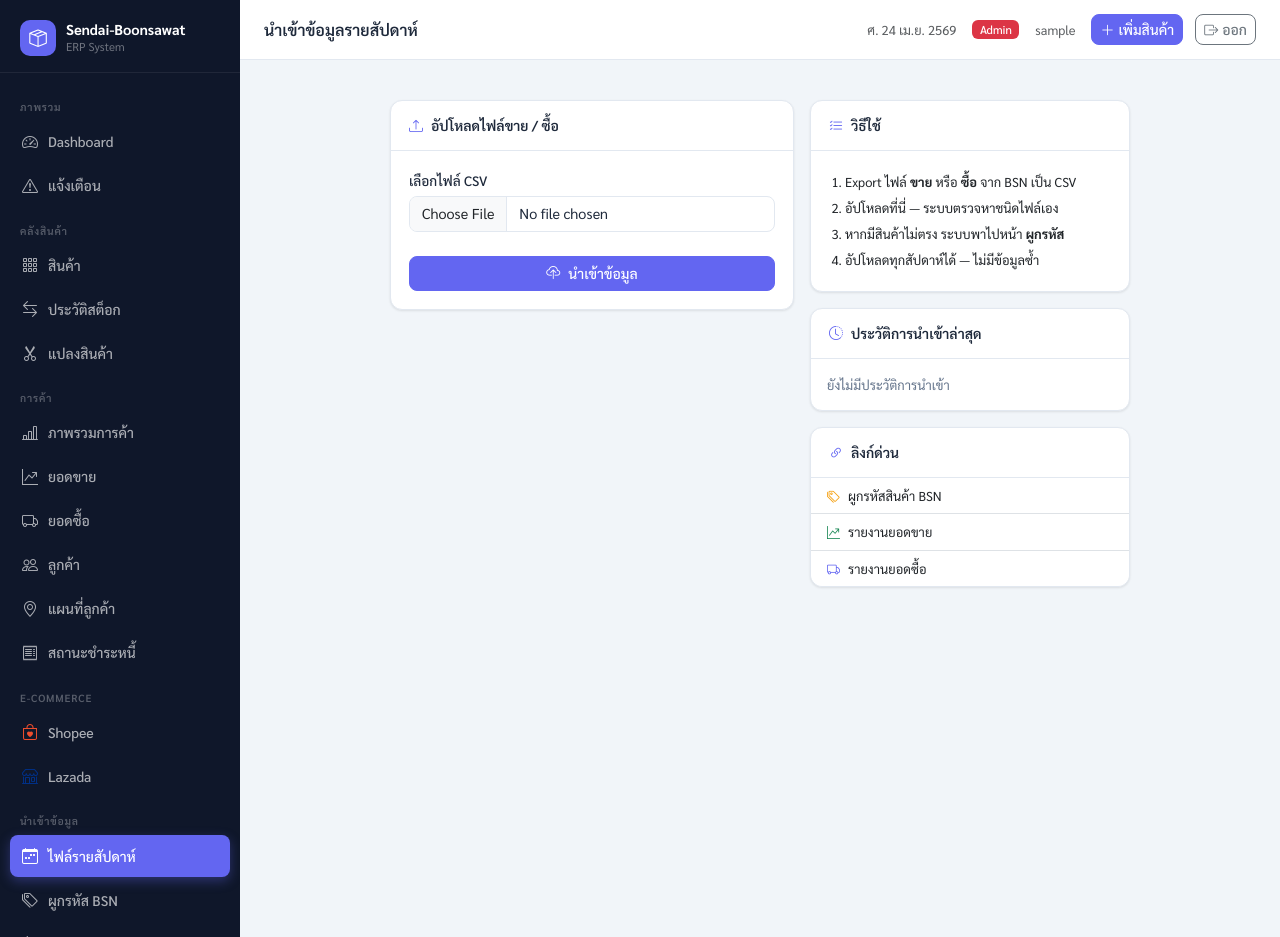
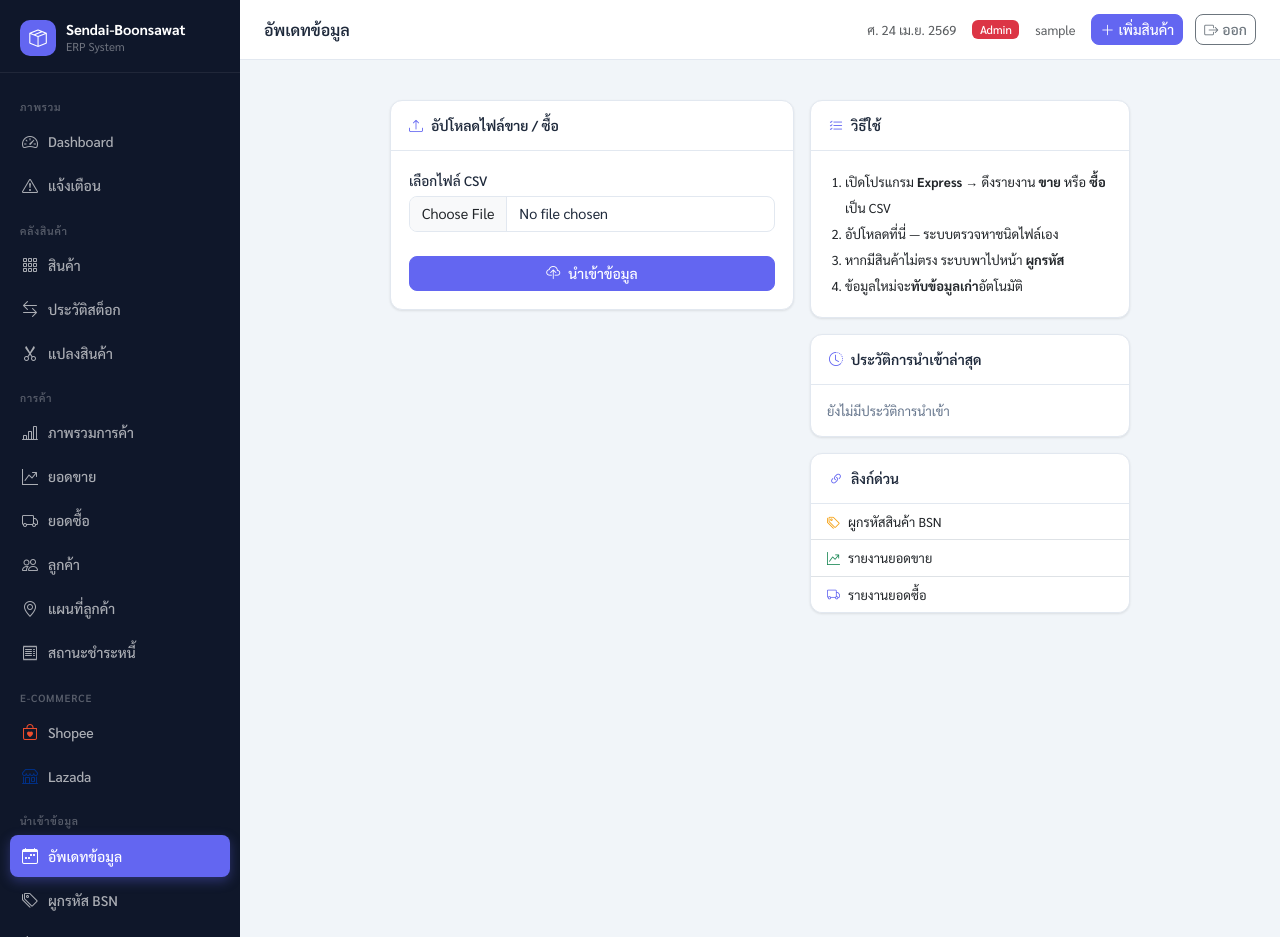
Before and after one commit to Zyringe/sendai-boonsawat-erp, a Flask app: page /import-weekly in a window 1280 px wide. Run offline with Flask 3, Linux system fonts and the light colour scheme; the visitor is signed in with stand-in values (Sample User, id 1); data that the repository does not hold is empty.

Commit message:
Add product location editing for staff/manager and overwrite import logic
- New route POST /products/<id>/location (product_location_save) so
  staff and manager can update product storage locations without
  touching other product fields; inline form added to detail page
- Rename sidebar tab and import page: ไฟล์รายสัปดาห์ → อัพเดทข้อมูล
- Update import description to reference Express program as the source
- Change duplicate handling in import_weekly: instead of skipping old
  records, delete them (reversing stock transactions if already synced)
  and insert the new data so newer files always win

Co-Authored-By: Claude Sonnet 4.6 <noreply@anthropic.com>

```diff
--- a/inventory_app/app.py
+++ b/inventory_app/app.py
@@ -41,6 +41,7 @@ with app.app_context():
 _STAFF_POST_OK = frozenset([
     'login', 'logout',
     'import_weekly', 'mapping_save', 'unit_conversions_save', 'unit_conversions_edit',
+    'product_location_save',
 ])
 _MANAGER_POST_OK = _STAFF_POST_OK | frozenset([
     'import_payments', 'product_online_stock',
@@ -376,6 +377,16 @@ def product_edit(product_id):
     return render_template('products/form.html', product=product, action='edit', product_id=product_id, locations=locations)
 
 
+@app.route('/products/<int:product_id>/location', methods=['POST'])
+def product_location_save(product_id):
+    if not models.get_product(product_id):
+        abort(404)
+    locations = request.form.getlist('floor_no')
+    models.save_product_locations(product_id, locations)
+    flash('อัปเดตสถานที่เก็บสินค้าเรียบร้อย', 'success')
+    return redirect(url_for('product_detail', product_id=product_id))
+
+
 @app.route('/products/<int:product_id>/online-stock', methods=['POST'])
 def product_online_stock(product_id):
     platform = request.form.get('platform')
@@ -680,12 +691,14 @@ def import_weekly():
 
         stats = models.import_weekly(entries, file_type, f.filename)
 
-        flash(
-            f'นำเข้าสำเร็จ {stats["imported"]} รายการ  |  '
-            f'ข้ามซ้ำ {stats["skipped_dup"]} รายการ  |  '
-            f'สินค้าไม่มีในระบบ {stats["new_unmapped"]} รายการ',
-            'success' if stats['new_unmapped'] == 0 else 'warning'
-        )
+        parts = [f'นำเข้าสำเร็จ {stats["imported"]} รายการ']
+        if stats['overwritten']:
+            parts.append(f'อัพเดทข้อมูลเก่า {stats["overwritten"]} รายการ')
+        if stats['skipped_dup']:
+            parts.append(f'ข้าม {stats["skipped_dup"]} รายการ')
+        if stats['new_unmapped']:
+            parts.append(f'สินค้าไม่มีในระบบ {stats["new_unmapped"]} รายการ')
+        flash('  |  '.join(parts), 'success' if stats['new_unmapped'] == 0 else 'warning')
         if models.get_pending_unit_conversions():
             return redirect(url_for('unit_conversions'))
         if stats['new_unmapped'] > 0:
--- a/inventory_app/models.py
+++ b/inventory_app/models.py
@@ -725,7 +725,7 @@ def import_weekly(entries: list, file_type: str, filename: str) -> dict:
     )
     batch_id = cur.lastrowid
 
-    imported = skipped_dup = 0
+    imported = skipped_dup = overwritten = 0
     new_bsn_codes = {}   # code → name for codes not yet in mapping table
 
     for e in entries:
@@ -734,25 +734,36 @@ def import_weekly(entries: list, file_type: str, filename: str) -> dict:
         doc_base = doc_no.rsplit('-', 1)[0] if '-' in doc_no else doc_no
         is_weekly = (doc_no == doc_base)  # weekly format ไม่มี line suffix
 
-        # Duplicate check แบบ 2 โหมด:
-        # - Weekly (ไม่มี suffix เช่น IV6900527): ตรวจ doc_base + bsn_code
-        #   → จับทั้ง weekly ซ้ำ และ history-format (IV6900527-1) ที่มี doc_base เดียวกัน
-        # - History (มี suffix เช่น IV6900527-1): ตรวจ (doc_no = exact) OR (doc_no = doc_base)
-        #   → จับทั้ง exact re-import และ weekly-format ที่มี doc_no = doc_base อยู่แล้ว
-        #   → ยังคงให้สินค้าเดียวกัน 2 บรรทัดในบิลเดียว (IV6802738-14 และ -15) insert ได้
+        # Duplicate check แบบ 2 โหมด — ดึงแถวเก่ามาเพื่อ overwrite
         if is_weekly:
-            exists = conn.execute(
-                f"SELECT 1 FROM {table} WHERE doc_base = ? AND bsn_code = ? AND unit_price = ?",
+            old_rows = conn.execute(
+                f"SELECT id, product_id, doc_no, synced_to_stock FROM {table}"
+                f" WHERE doc_base = ? AND bsn_code = ? AND unit_price = ?",
                 (doc_base, e['product_code_raw'], e['unit_price'])
-            ).fetchone()
+            ).fetchall()
         else:
-            exists = conn.execute(
-                f"SELECT 1 FROM {table} WHERE bsn_code = ? AND (doc_no = ? OR doc_no = ?)",
+            old_rows = conn.execute(
+                f"SELECT id, product_id, doc_no, synced_to_stock FROM {table}"
+                f" WHERE bsn_code = ? AND (doc_no = ? OR doc_no = ?)",
                 (e['product_code_raw'], doc_no, doc_base)
-            ).fetchone()
-        if exists:
-            skipped_dup += 1
-            continue
+            ).fetchall()
+
+        if old_rows:
+            for old in old_rows:
+                # ถ้า sync ไปสต็อกแล้ว ให้ลบ transaction เดิมและคำนวณสต็อกใหม่
+                if old['synced_to_stock'] == 1 and old['product_id']:
+                    conn.execute(
+                        "DELETE FROM transactions WHERE product_id=? AND reference_no=? AND note LIKE 'BSN%'",
+                        (old['product_id'], old['doc_no'])
+                    )
+                    conn.execute("DELETE FROM stock_levels WHERE product_id=?", (old['product_id'],))
+                    conn.execute("""
+                        INSERT INTO stock_levels (product_id, quantity)
+                        SELECT product_id, COALESCE(SUM(quantity_change), 0)
+                        FROM transactions WHERE product_id=?
+                    """, (old['product_id'],))
+                conn.execute(f"DELETE FROM {table} WHERE id=?", (old['id'],))
+            overwritten += len(old_rows)
 
         # Resolve product_id via mapping table
         mapping = conn.execute(
@@ -806,6 +817,7 @@ def import_weekly(entries: list, file_type: str, filename: str) -> dict:
     return {
         'imported': imported,
         'skipped_dup': skipped_dup,
+        'overwritten': overwritten,
         'new_unmapped': len(new_bsn_codes),
         'batch_id': batch_id,
     }
--- a/inventory_app/templates/base.html
+++ b/inventory_app/templates/base.html
@@ -88,7 +88,7 @@
     <div class="sidebar-section">นำเข้าข้อมูล</div>
     <a href="{{ url_for('import_weekly') }}"
        class="sidebar-link {% if request.endpoint == 'import_weekly' %}active{% endif %}">
-      <i class="bi bi-calendar-week"></i> ไฟล์รายสัปดาห์
+      <i class="bi bi-calendar-week"></i> อัพเดทข้อมูล
     </a>
     <a href="{{ url_for('mapping') }}"
        class="sidebar-link {% if request.endpoint == 'mapping' %}active{% endif %}">
--- a/inventory_app/templates/import_weekly.html
+++ b/inventory_app/templates/import_weekly.html
@@ -1,6 +1,6 @@
 {% extends 'base.html' %}
-{% block title %}นำเข้าข้อมูลรายสัปดาห์ – ERP{% endblock %}
-{% block page_title %}นำเข้าข้อมูลรายสัปดาห์{% endblock %}
+{% block title %}อัพเดทข้อมูล – ERP{% endblock %}
+{% block page_title %}อัพเดทข้อมูล{% endblock %}
 
 {% block content %}
 <div class="row g-3 justify-content-center">
@@ -9,9 +9,10 @@
       <div class="card-header"><i class="bi bi-upload me-2 text-accent"></i>อัปโหลดไฟล์ขาย / ซื้อ</div>
       <div class="card-body">
         <div class="alert alert-info mb-3">
-          <i class="bi bi-info-circle me-2"></i>
-          รองรับทั้งไฟล์ <strong>ขาย</strong> และ <strong>ซื้อ</strong> จากระบบ BSN<br>
-          <small class="text-subtle">ระบบตรวจสอบซ้ำอัตโนมัติ — อัปโหลดซ้ำได้อย่างปลอดภัย</small>
+          <i class="bi bi-box-arrow-up me-2"></i>
+          ดึงไฟล์ CSV จากโปรแกรม <strong>Express</strong> แล้วอัปโหลดที่นี่<br>
+          รองรับทั้งรายการ <strong>ขาย</strong> และ <strong>ซื้อ</strong><br>
+          <small class="text-subtle">หากมีข้อมูลเดิมอยู่แล้ว ระบบจะอัพเดทด้วยข้อมูลใหม่โดยอัตโนมัติ</small>
         </div>
         <form method="post" enctype="multipart/form-data">
           <div class="mb-4">
@@ -37,10 +38,10 @@
       <div class="card-header"><i class="bi bi-list-check me-2 text-accent"></i>วิธีใช้</div>
       <div class="card-body small">
         <ol class="ps-3 mb-0" style="line-height:2">
-          <li>Export ไฟล์ <strong>ขาย</strong> หรือ <strong>ซื้อ</strong> จาก BSN เป็น CSV</li>
+          <li>เปิดโปรแกรม <strong>Express</strong> → ดึงรายงาน <strong>ขาย</strong> หรือ <strong>ซื้อ</strong> เป็น CSV</li>
           <li>อัปโหลดที่นี่ — ระบบตรวจหาชนิดไฟล์เอง</li>
           <li>หากมีสินค้าไม่ตรง ระบบพาไปหน้า <strong>ผูกรหัส</strong></li>
-          <li>อัปโหลดทุกสัปดาห์ได้ — ไม่มีข้อมูลซ้ำ</li>
+          <li>ข้อมูลใหม่จะ<strong>ทับข้อมูลเก่า</strong>อัตโนมัติ</li>
         </ol>
       </div>
     </div>
```
Also changed, not shown: inventory_app/templates/products/detail.html (+37 -0 lines).
